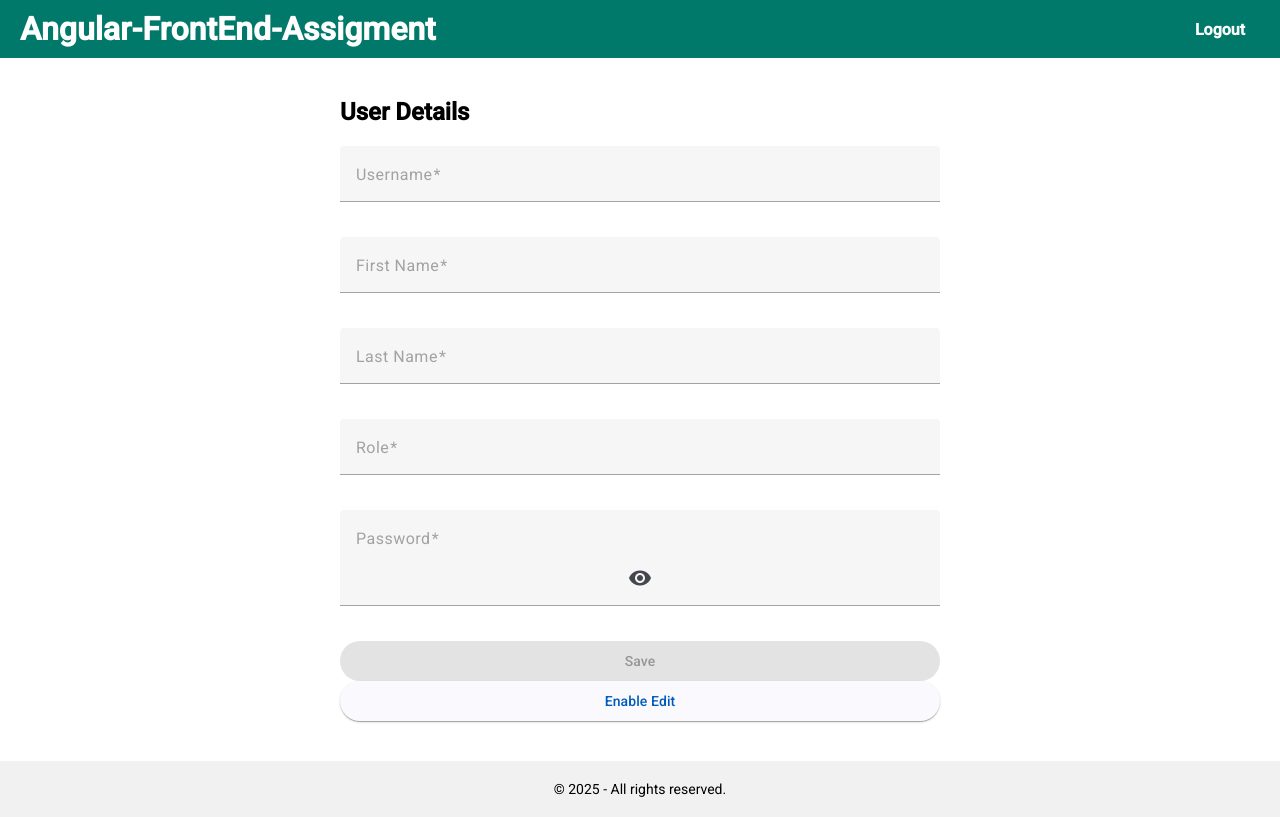
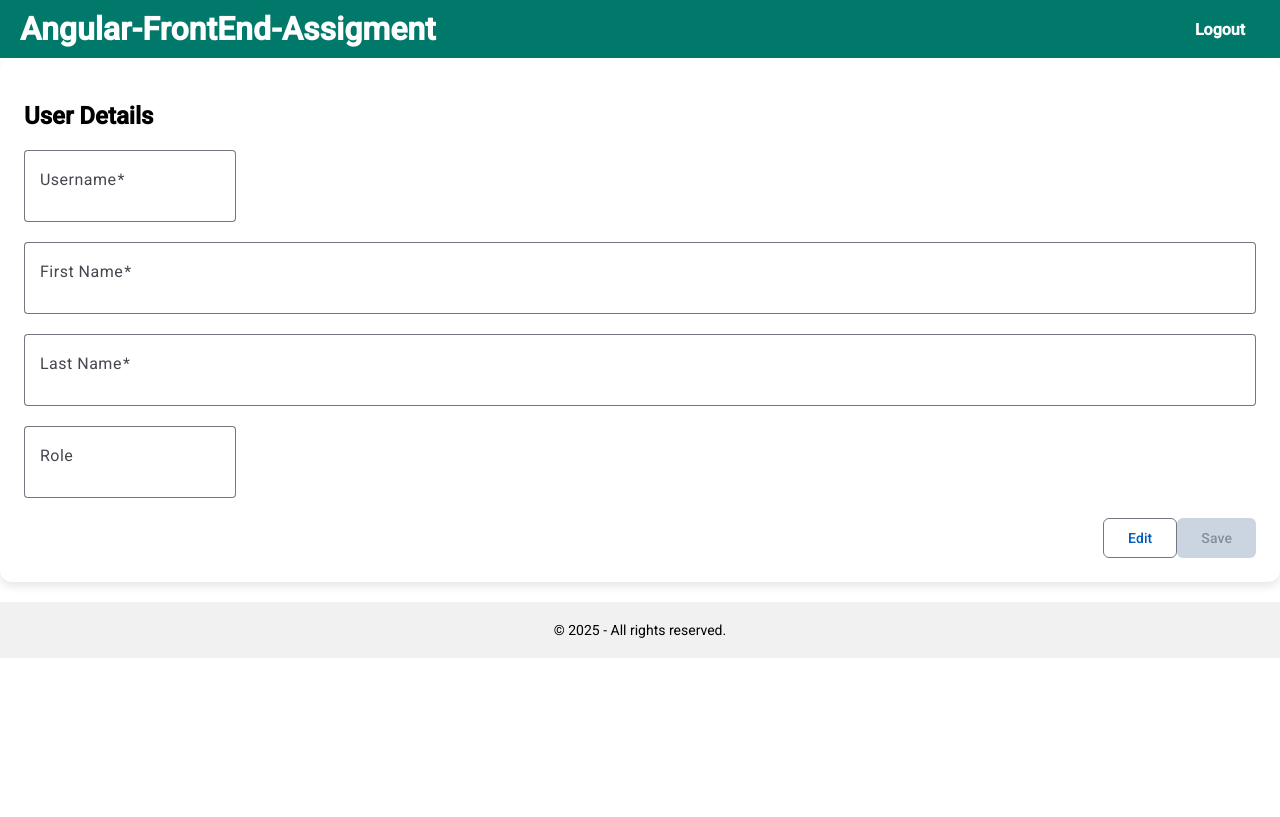
Before and after one commit to amarhbaneen/ExStartUpFront, an Angular app: page /users in a window 1280 px wide. Built offline with nearby package versions, Linux system fonts and the light colour scheme.

Commit message:
refactor the code and added comments

```diff
--- a/src/app/Admin/create-user/create-user.component.ts
+++ b/src/app/Admin/create-user/create-user.component.ts
@@ -1,12 +1,12 @@
 import { Component } from '@angular/core';
-import {MatDialogModule, MatDialogRef} from '@angular/material/dialog';
-import {MatFormField, MatFormFieldModule, MatLabel} from '@angular/material/form-field';
-import {FormsModule} from '@angular/forms';
-import {MatOption, MatSelect, MatSelectModule} from '@angular/material/select';
-import {MatIcon, MatIconModule} from '@angular/material/icon';
-import {CommonModule} from '@angular/common';
-import {MatInputModule} from '@angular/material/input';
-import {MatButtonModule} from '@angular/material/button';
+import {MatDialogActions, MatDialogContent, MatDialogRef} from '@angular/material/dialog';
+import { FormsModule } from '@angular/forms';
+import { MatFormField, MatFormFieldModule, MatLabel } from '@angular/material/form-field';
+import { MatOption, MatSelect, MatSelectModule } from '@angular/material/select';
+import { MatIcon, MatIconModule } from '@angular/material/icon';
+import { CommonModule } from '@angular/common';
+import { MatInputModule } from '@angular/material/input';
+import { MatButtonModule } from '@angular/material/button';
 
 @Component({
   selector: 'app-create-user',
@@ -23,35 +23,40 @@ import {MatButtonModule} from '@angular/material/button';
     MatIconModule,
     MatButtonModule,
     MatIcon,
-    MatDialogModule
+    MatDialogContent,
+    MatDialogActions,
   ],
   templateUrl: './create-user.component.html',
-  styleUrl: './create-user.component.css'
+  styleUrls: ['./create-user.component.css']
 })
 export class CreateUserComponent {
-  userData={
-    username:'',
-    firstName:'',
-    surName:'',
-    password:'',
-    role:''
-  }
+  // Object to store user data
+  userData = {
+    username: '',
+    firstName: '',
+    surName: '',
+    password: '',
+    role: ''
+  };
+
+  // Flag to toggle password visibility
   hidePassword: boolean = true;
-  constructor(public dialogRef: MatDialogRef<CreateUserComponent>){
+
+  constructor(public dialogRef: MatDialogRef<CreateUserComponent>) {
     console.log('CreateUserComponent initialized');
-
   }
 
+  // Method to create the user and close the dialog with data
   onCreateUser() {
-    // Check the values and close the dialog with the user data
-    this.dialogRef.close(this.userData);  // Pass the data back
+    this.dialogRef.close(this.userData);  // Pass user data back to the parent component
   }
 
+  // Method to cancel the user creation
   onCancel() {
-    // Simply close the dialog without sending data
-    this.dialogRef.close();
+    this.dialogRef.close();  // Close dialog without passing data
   }
 
+  // Toggle password visibility
   togglePasswordVisibility() {
     this.hidePassword = !this.hidePassword;
   }
--- a/src/app/Admin/user-list/user-list.component.ts
+++ b/src/app/Admin/user-list/user-list.component.ts
@@ -1,19 +1,16 @@
-import {Component, OnInit} from '@angular/core';
-import {user} from '../../common/user';
-import {AdminService} from '../../servics/Admin.service';
-import {MatSnackBar} from '@angular/material/snack-bar';
+import { Component, OnInit } from '@angular/core';
+import { User } from '../../common/user';
+import { AdminService } from '../../servics/Admin.service';
+import { MatSnackBar } from '@angular/material/snack-bar';
 import {MatDialog, MatDialogModule} from '@angular/material/dialog';
-import {MatIcon} from '@angular/material/icon';
-import {
-  MatTable,
-  MatTableModule
-} from '@angular/material/table';
-import {MatProgressSpinner} from '@angular/material/progress-spinner';
-import {NgClass, NgIf} from '@angular/common';
-import {MatIconButton} from '@angular/material/button';
-import {MatCard, MatCardContent} from '@angular/material/card';
-import {UserDetailsComponent} from '../user-details/user-details.component';
-import {CreateUserComponent} from '../create-user/create-user.component';
+import { MatIcon } from '@angular/material/icon';
+import { MatTable, MatTableModule } from '@angular/material/table';
+import { MatProgressSpinner } from '@angular/material/progress-spinner';
+import { NgClass, NgIf } from '@angular/common';
+import { MatIconButton } from '@angular/material/button';
+import { MatCard, MatCardContent } from '@angular/material/card';
+import { UserDetailsComponent } from '../user-details/user-details.component';
+import { CreateUserComponent } from '../create-user/create-user.component';
 
 @Component({
   selector: 'app-user-list',
@@ -30,33 +27,34 @@ import {CreateUserComponent} from '../create-user/create-user.component';
     MatDialogModule
   ],
   templateUrl: './user-list.component.html',
-  styleUrl: './user-list.component.css'
+  styleUrls: ['./user-list.component.css']
 })
-export class UserListComponent implements  OnInit {
-  users : user[] = [];
-  displayedColumns: string[] = ['username', 'firstName', 'surName', "role",'actions'];
+export class UserListComponent implements OnInit {
+  users: User[] = [];
+  displayedColumns: string[] = ['username', 'firstName', 'surName', 'role', 'actions'];
   isLoading = false;
+
   constructor(
     private adminService: AdminService,
     private snackBar: MatSnackBar,
-    private dialog :MatDialog,
-  ) {
-  }
+    private dialog: MatDialog
+  ) {}
+
   ngOnInit(): void {
     console.log('UserListComponent initialized');
     this.loadUsers();
   }
+
+  // Load users from the server
   loadUsers(): void {
     this.isLoading = true;
     this.adminService.getUsers().subscribe({
       next: (users) => {
-        console.log('Users loaded:', users);
         this.users = users;
         this.isLoading = false;
       },
       error: (error) => {
-        console.error(error);
-        this.snackBar.open(error, 'Close', {
+        this.snackBar.open('Error loading users', 'Close', {
           duration: 5000,
           panelClass: ['error-snackbar']
         });
@@ -64,7 +62,9 @@ export class UserListComponent implements  OnInit {
       }
     });
   }
-  openEditDialog(user: user): void {
+
+  // Open edit user dialog
+  openEditDialog(user: User): void {
     const dialogRef = this.dialog.open(UserDetailsComponent, {
       width: '400px',
       data: user
@@ -76,6 +76,8 @@ export class UserListComponent implements  OnInit {
       }
     });
   }
+
+  // Open create user dialog
   openCreateUserDialog(): void {
     const dialogRef = this.dialog.open(CreateUserComponent, {
       width: '400px',
@@ -83,21 +85,16 @@ export class UserListComponent implements  OnInit {
 
     dialogRef.afterClosed().subscribe(result => {
       if (result) {
-        console.log('User data received:', result);
         this.createUser(result);
-        // You can handle the result here, for example, make a request to the backend to create the user
-      } else {
-        console.log('Dialog was closed without any data');
       }
     });
   }
 
-  updateUser(updatedUser: user): void {
+  // Update user data in the table
+  updateUser(updatedUser: User): void {
     this.isLoading = true;
     this.adminService.updateUser(updatedUser).subscribe({
       next: () => {
-        this.isLoading = false;
-        // Update the user in the table
         const index = this.users.findIndex(u => u.id === updatedUser.id);
         if (index !== -1) {
           this.users[index] = updatedUser;
@@ -107,73 +104,65 @@ export class UserListComponent implements  OnInit {
           duration: 3000,
           panelClass: ['success-snackbar']
         });
+        this.isLoading = false;
       },
       error: () => {
-        this.isLoading = false;
         this.snackBar.open('Error updating user', 'Close', {
           duration: 5000,
           panelClass: ['error-snackbar']
         });
+        this.isLoading = false;
       }
     });
+  }
 
-
-  }
-  createUser(newUser: user): void {
+  // Create a new user
+  createUser(newUser: User): void {
     this.isLoading = true;
-    console.log(newUser)
     this.adminService.createUser(newUser).subscribe({
-      next: (createdUser: user) => {
-        this.isLoading = false;
-        // Add the newly created user to the users list
+      next: (createdUser: User) => {
         this.users.push(createdUser);
         this.users = [...this.users]; // Trigger change detection
-
         this.snackBar.open('User created successfully', 'Close', {
           duration: 3000,
           panelClass: ['success-snackbar']
         });
+        this.isLoading = false;
       },
       error: () => {
-        this.isLoading = false;
         this.snackBar.open('Error creating user', 'Close', {
           duration: 5000,
           panelClass: ['error-snackbar']
         });
+        this.isLoading = false;
       }
     });
   }
 
+  // Delete user by ID
   deleteUser(id: number): void {
     const confirmDelete = confirm('Are you sure you want to delete this user?');
     if (!confirmDelete) {
       return;
     }
 
-    this.isLoading = true; // Optionally show a loading state
+    this.isLoading = true;
     this.adminService.deleteUser(id).subscribe({
       next: () => {
-        this.isLoading = false;
-
-        // Remove the deleted user from the list
         this.users = this.users.filter(user => user.id !== id);
-
         this.snackBar.open('User deleted successfully', 'Close', {
           duration: 3000,
           panelClass: ['success-snackbar'],
         });
+        this.isLoading = false;
       },
       error: () => {
-        this.isLoading = false;
-
         this.snackBar.open('Error deleting user', 'Close', {
           duration: 5000,
           panelClass: ['error-snackbar'],
         });
-      },
+        this.isLoading = false;
+      }
     });
   }
-
-
-
 }
--- a/src/app/User/userpage/userpage.component.css
+++ b/src/app/User/userpage/userpage.component.css
@@ -1,14 +1,46 @@
 .user-details-container {
-  max-width: 600px;
-  margin: 0 auto;
-  padding: 20px;
+  background-color: #ffffff;
+  border-radius: 12px;
+  padding: 24px;
+  box-shadow: 0px 4px 10px rgba(0, 0, 0, 0.1);
 }
 
-mat-form-field {
-  display: block;
-  margin-bottom: 15px;
+.readonly-field {
+  background-color: #f3f4f6;
+  border-radius: 6px;
+  padding: 0.5rem;
+}
+
+.mat-form-field {
+  width: 100%;
+}
+
+.grid {
+  display: grid;
+}
+
+.grid-cols-1 {
+  grid-template-columns: 1fr;
+}
+
+.md\\:grid-cols-2 {
+  @media (min-width: 768px) {
+    grid-template-columns: repeat(2, 1fr);
+  }
+}
+
+.flex {
+  display: flex;
+}
+
+.justify-end {
+  justify-content: flex-end;
 }
 
 button {
-  width: 100%;
+  border-radius: 6px;
 }
+
+button[mat-raised-button][disabled] {
+  background-color: #cbd5e1;
+}
--- a/src/app/User/userpage/userpage.component.html
+++ b/src/app/User/userpage/userpage.component.html
@@ -1,39 +1,106 @@
-<div class="user-details-container">
-  <h2>User Details</h2>
+<div class="user-details-container mat-elevation-z8 p-6 max-w-lg mx-auto bg-white rounded-lg">
+  <h2 class="text-2xl font-bold mb-4 text-gray-700">User Details</h2>
 
-  <form (ngSubmit)="onSubmit()">
-    <mat-form-field>
+  <form (ngSubmit)="onSubmit()" #userForm="ngForm" class="space-y-4">
+    <mat-form-field appearance="outline" class="w-full">
       <mat-label>Username</mat-label>
-      <input matInput [(ngModel)]="user.username" name="username" required [disabled]="!isEditable"/>
+      <input
+        matInput
+        [(ngModel)]="user.username"
+        name="username"
+        required
+        [readonly]="!isEditable"
+        [class.readonly-field]="!isEditable"
+      />
     </mat-form-field>
 
-    <mat-form-field>
-      <mat-label>First Name</mat-label>
-      <input matInput [(ngModel)]="user.firstName" name="firstName" required [disabled]="!isEditable"/>
+    <div class="grid grid-cols-1 md:grid-cols-2 gap-4">
+      <mat-form-field appearance="outline" class="w-full">
+        <mat-label>First Name</mat-label>
+        <input
+          matInput
+          [(ngModel)]="user.firstName"
+          name="firstName"
+          required
+          [readonly]="!isEditable"
+          [class.readonly-field]="!isEditable"
+        />
+      </mat-form-field>
+
+      <mat-form-field appearance="outline" class="w-full">
+        <mat-label>Last Name</mat-label>
+        <input
+          matInput
+          [(ngModel)]="user.surName"
+          name="surName"
+          required
+          [readonly]="!isEditable"
+          [class.readonly-field]="!isEditable"
+        />
+      </mat-form-field>
+    </div>
+
+    <mat-form-field appearance="outline" class="w-full">
+      <mat-label>Role</mat-label>
+      <input
+        matInput
+        [(ngModel)]="user.role"
+        name="role"
+        readonly
+        class="readonly-field"
+      />
     </mat-form-field>
 
-    <mat-form-field>
-      <mat-label>Last Name</mat-label>
-      <input matInput [(ngModel)]="user.surName" name="surName" required [disabled]="!isEditable"/>
+    <mat-form-field
+      appearance="outline"
+      class="w-full"
+      *ngIf="isEditable"
+    >
+      <mat-label>Password</mat-label>
+      <input
+        matInput
+        [(ngModel)]="user.password"
+        name="password"
+        [type]="hidePassword ? 'password' : 'text'"
+        required
+        minlength="8"
+        #passwordInput="ngModel"
+        (ngModelChange)="passwordChanged = true"
+      />
+      <button
+        type="button"
+        mat-icon-button
+        matSuffix
+        (click)="hidePassword = !hidePassword"
+      >
+        <mat-icon>{{ hidePassword ? 'visibility_off' : 'visibility' }}</mat-icon>
+      </button>
+      <mat-error *ngIf="passwordInput.errors?.['minlength']">
+        Password must be at least 8 characters long
+      </mat-error>
     </mat-form-field>
 
-    <mat-form-field>
-      <mat-label>Role</mat-label>
-      <input matInput [(ngModel)]="user.role" name="role" required [disabled]="!isEditable"/>
-    </mat-form-field>
-
-    <mat-form-field>
-      <mat-label>Password</mat-label>
-      <input matInput [(ngModel)]="user.password" name="password" [type]="hidePassword ? 'password' : 'text'" required [disabled]="!isEditable"/>
-      <button type="button" mat-icon-button (click)="hidePassword = !hidePassword">
-        <mat-icon>{{hidePassword ? 'visibility_off' : 'visibility'}}</mat-icon>
+    <div class="flex justify-end gap-4">
+      <button
+        mat-stroked-button
+        color="accent"
+        type="button"
+        (click)="toggleEdit()"
+      >
+        {{ isEditable ? 'Cancel' : 'Edit' }}
       </button>
-    </mat-form-field>
-
-    <div class="action-buttons">
-      <button mat-raised-button color="primary" type="submit" [disabled]="isLoading || !isEditable">Save</button>
-      <button mat-raised-button color="accent" type="button" (click)="toggleEdit()">
-        {{ isEditable ? 'Disable Edit' : 'Enable Edit' }}
+      <button
+        mat-raised-button
+        color="primary"
+        type="submit"
+        [disabled]="isLoading || !isEditable || !userForm.form.valid"
+      >
+        <mat-spinner
+          *ngIf="isLoading"
+          diameter="18"
+          class="mr-2"
+        ></mat-spinner>
+        Save
       </button>
     </div>
   </form>
--- a/src/app/User/userpage/userpage.component.ts
+++ b/src/app/User/userpage/userpage.component.ts
@@ -2,14 +2,15 @@ import { Component, OnInit } from '@angular/core';
 import { MatSnackBar } from '@angular/material/snack-bar';
 import { AdminService } from '../../servics/Admin.service';
 import { Router } from '@angular/router';
-import { user } from '../../common/user';  // Assuming 'user' class is imported correctly
-import { jwtDecode } from 'jwt-decode'; // Decode JWT token
+import { User } from '../../common/user';
+import { jwtDecode } from 'jwt-decode';
 import { CommonModule } from '@angular/common';
 import { MatInputModule } from '@angular/material/input';
 import { MatButtonModule } from '@angular/material/button';
 import { MatFormFieldModule } from '@angular/material/form-field';
-import { FormsModule } from '@angular/forms';
-import {MatIcon} from '@angular/material/icon';
+import {FormsModule, ReactiveFormsModule} from '@angular/forms';
+import {MatIcon, MatIconModule} from '@angular/material/icon';
+import { MatProgressSpinnerModule } from '@angular/material/progress-spinner';
 
 @Component({
   selector: 'app-user-page',
@@ -21,15 +22,20 @@ import {MatIcon} from '@angular/material/icon';
     MatInputModule,
     MatButtonModule,
     MatFormFieldModule,
-    MatIcon
+    MatIcon,
+    MatProgressSpinnerModule,
+    ReactiveFormsModule,  // Add this
+    MatIconModule
   ]
 })
 export class UserPageComponent implements OnInit {
-  user: user = new user('', '', 0, '', '', ''); // Initialize empty user
+  user: User = new User('', '', 0, '', '', '');
   isLoading = false;
   username: string = '';
-  isEditable = false; // Track if fields are editable
-  hidePassword =  false;
+  isEditable = false;
+  hidePassword = true;
+  passwordChanged = false;
+  originalPassword = '';
 
   constructor(
     private adminService: AdminService,
@@ -38,7 +44,6 @@ export class UserPageComponent implements OnInit {
   ) {}
 
   ngOnInit(): void {
-    // Extract username from the JWT token
     const token = localStorage.getItem('jwt_token');
     if (token) {
       const decodedToken: any = jwtDecode(token);
@@ -57,8 +62,9 @@ export class UserPageComponent implements OnInit {
     }
 
     this.adminService.getUserDetails(this.username).subscribe({
-      next: (data: user) => {
+      next: (data: User) => {
         this.user = data;
+        this.originalPassword = this.user.password;
       },
       error: () => {
         this.snackBar.open('Failed to load user details', 'Close', {
@@ -71,15 +77,51 @@ export class UserPageComponent implements OnInit {
 
   onSubmit(): void {
     if (this.isLoading) return;
+    this.isLoading = true;
+    console.log(User)
+    // Check if password was changed
+    if (this.user.password !== this.originalPassword) {
+      // First update the password
+      this.adminService.updatePassword(this.user, this.user.password).subscribe({
+        next: () => {
+          this.updateUserDetails();
+        },
+        error: () => {
+          this.isLoading = false;
+          this.snackBar.open('Failed to update password', 'Close', {
+            duration: 3000,
+            panelClass: ['error-snackbar']
+          });
+        }
+      });
+    } else {
+      // If password wasn't changed, just update user details
+      this.updateUserDetails();
+    }
+  }
 
-    this.isLoading = true;
+  private updateUserDetails(): void {
+    // Store the current password
+    const currentPassword = this.user.password;
+
+    // Clear password from user object for general update
+    this.user.password = '';
+
     this.adminService.updateUser(this.user).subscribe({
       next: () => {
+        // Restore the password after update
+        this.user.password = currentPassword;
+        this.originalPassword = currentPassword;
+
         this.snackBar.open('User details updated successfully', 'Close', {
           duration: 3000
         });
+        this.isEditable = false;
       },
       error: () => {
+        // Restore the password after error
+        this.user.password = currentPassword;
+
         this.snackBar.open('Failed to update user details', 'Close', {
           duration: 3000,
           panelClass: ['error-snackbar']
@@ -92,6 +134,11 @@ export class UserPageComponent implements OnInit {
   }
 
   toggleEdit(): void {
-    this.isEditable = !this.isEditable; // Toggle editable state
+    if (this.isEditable) {
+      // If canceling edit, reset password to original
+      this.user.password = this.originalPassword;
+    }
+    this.isEditable = !this.isEditable;
+    this.hidePassword = true;
   }
 }
--- a/src/app/login-page/login-page.component.ts
+++ b/src/app/login-page/login-page.component.ts
@@ -3,16 +3,15 @@ import { FormsModule } from '@angular/forms';
 import { MatCard, MatCardContent } from '@angular/material/card';
 import { MatFormField, MatFormFieldModule } from '@angular/material/form-field';
 import { MatIcon } from '@angular/material/icon';
-import { AdminService } from '../servics/Admin.service';
+import { AdminService } from '../servics/Admin.service';  // Corrected 'servics' to 'services'
 import { LoginData } from '../common/loginData';
 import { CommonModule } from '@angular/common';
-import { MatSnackBar } from '@angular/material/snack-bar'; // Import MatSnackBar
-import { MatInputModule } from '@angular/material/input'; // Add this
+import { MatSnackBar } from '@angular/material/snack-bar';  // Import MatSnackBar for notifications
+import { MatInputModule } from '@angular/material/input';
 import { MatButtonModule } from '@angular/material/button';
-import {MatProgressSpinner} from '@angular/material/progress-spinner';
-import {Router} from '@angular/router';
-import {jwtDecode} from 'jwt-decode';
-
+import { MatProgressSpinner } from '@angular/material/progress-spinner';
+import { Router } from '@angular/router';  // Import Router to navigate after login
+import { jwtDecode } from 'jwt-decode';
 
 @Component({
   selector: 'app-login-page',
@@ -26,67 +25,63 @@ import {jwtDecode} from 'jwt-decode';
     MatIcon,
     MatInputModule,
     MatButtonModule,
-    MatProgressSpinner,
-
+    MatProgressSpinner
   ],
   templateUrl: './login-page.component.html',
   styleUrls: ['./login-page.component.css']
 })
 export class LoginPageComponent {
-  loginData: LoginData = new LoginData('', '');
-  JWT_token: string = '';
-  isLoading = false;
-  hidePassword = true;
+  loginData: LoginData = new LoginData('', '');  // LoginData model for handling username/password
+  JWT_token: string = '';  // Store the JWT token once received
+  isLoading = false;  // Flag to prevent multiple submissions
+  hidePassword = true;  // Hide password in input field
 
   constructor(
-    private adminService: AdminService,
-    private snackBar: MatSnackBar,
-    private router: Router  // Add this
-
+    private adminService: AdminService,  // Service to handle API requests
+    private snackBar: MatSnackBar,  // Service to show notifications
+    private router: Router  // Router to navigate after successful login
   ) {}
 
+  /**
+   * Handles form submission for login
+   */
+  onSubmit(): void {
+    if (this.isLoading) return;  // Prevent submission if a request is in progress
 
+    this.isLoading = true;  // Set loading flag to true
 
-  onSubmit() {
-    if (this.isLoading) return;
-
-    this.isLoading = true;
+    // Call the login method from AdminService
     this.adminService.login(this.loginData).subscribe({
-      next: (token) => {
+      next: (token: string) => {
+        // Save the JWT token in local storage
         this.JWT_token = token;
         localStorage.setItem('jwt_token', token);
-        console.log(jwtDecode(token));
-        // Decode the token to get the role
+
+        // Decode the token to extract user role
         const decodedToken: any = jwtDecode(token);
         const role = decodedToken.role;
 
+        // Navigate based on the user role
         if (role === 'ADMIN') {
-          this.router.navigate(['/admin']); // Navigate to admin page
-          this.snackBar.open('You are logged in as a Admin', 'Close', {
-            duration: 5000,
-          });
-        }
-        if(role == 'USER'){
-          this.router.navigate(['/users']); // Navigate to users page
-          this.snackBar.open('You are logged in as a user', 'Close', {
-            duration: 5000,
-          });
+          this.router.navigate(['/admin']);  // Navigate to the admin page
+          this.snackBar.open('You are logged in as an Admin', 'Close', { duration: 5000 });
+        } else if (role === 'USER') {
+          this.router.navigate(['/users']);  // Navigate to the user page
+          this.snackBar.open('You are logged in as a User', 'Close', { duration: 5000 });
         }
       },
-      error: (errorMessage) => {
+      error: (errorMessage: string) => {
+        // Handle errors and display an error message in snackbar
         this.snackBar.open(errorMessage, 'Close', {
           duration: 5000,
-          panelClass: ['error-snackbar'],
+          panelClass: ['error-snackbar']  // Custom class for error styling
         });
-        this.isLoading = false;
+        this.isLoading = false;  // Reset loading flag on error
       },
       complete: () => {
+        // Reset loading flag once the API call is complete (either success or error)
         this.isLoading = false;
       }
     });
   }
-
-
-
-
 }
```
Also changed, not shown: src/app/Admin/user-details/user-details.component.ts (+22 -23 lines), src/app/common/loginData.ts (+5 -2 lines), src/app/common/user.ts (+9 -9 lines), src/app/servics/Admin.service.ts (+46 -39 lines).
